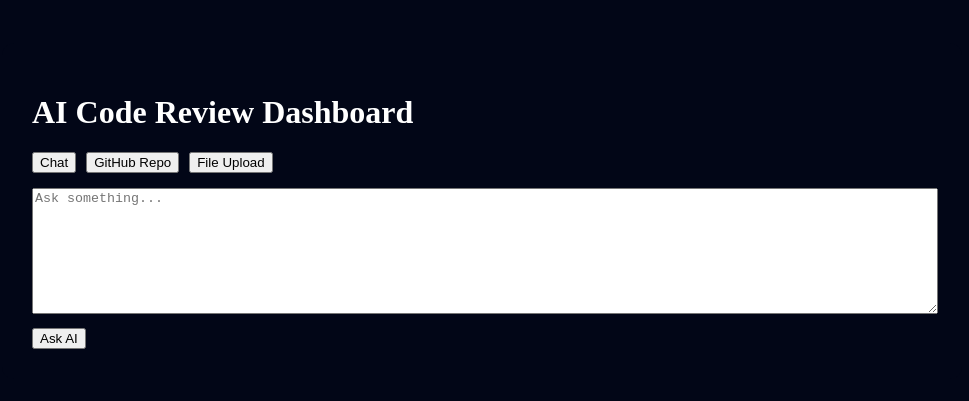
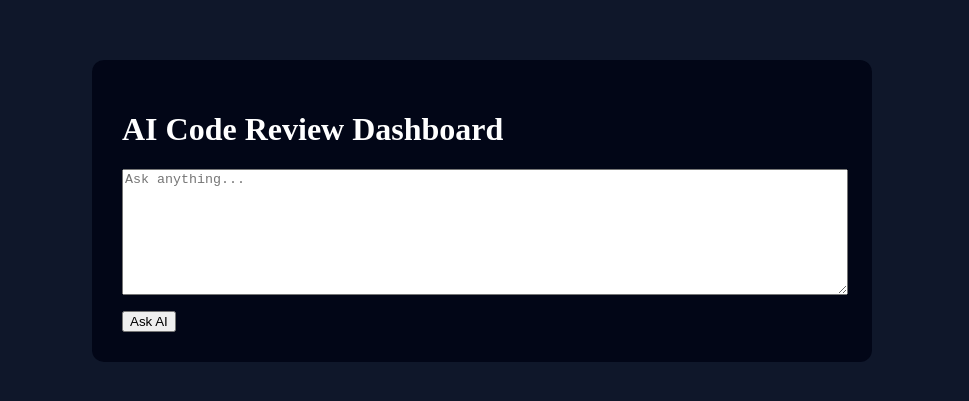
Before and after one commit to sujan7710/ai-agentic-assistant, a React (Vite) app in the folder frontend/ai-frontend/: page / in a window 1280 px wide. Shown: the part 189-590 px from the top of the page, without its empty margins (158-1127 px from the left). Built offline with nearby package versions, Linux system fonts and the light colour scheme.

Commit message:
ollama to gemini

```diff
--- a/frontend/ai-frontend/src/App.jsx
+++ b/frontend/ai-frontend/src/App.jsx
@@ -1,26 +1,31 @@
 import { useState } from "react";
 
-const API_BASE = "https://ai-agentic-backend.onrender.com";
+const API_BASE = "https://ai-agentic-backend1.onrender.com";
 
 export default function App() {
-  const [mode, setMode] = useState("chat");
   const [message, setMessage] = useState("");
-  const [repoUrl, setRepoUrl] = useState("");
-  const [files, setFiles] = useState([]);
+  const [reply, setReply] = useState("");
+  const [error, setError] = useState("");
+  const [loading, setLoading] = useState(false);
 
-  const [output, setOutput] = useState("");
-  const [loading, setLoading] = useState(false);
-  const [error, setError] = useState("");
+  const sendMessage = async () => {
+    if (!message.trim()) return;
 
-  const callApi = async (url, options) => {
     setLoading(true);
     setError("");
-    setOutput("");
+    setReply("");
+
     try {
-      const res = await fetch(url, options);
-      if (!res.ok) throw new Error();
+      const res = await fetch(`${API_BASE}/chat`, {
+        method: "POST",
+        headers: { "Content-Type": "application/json" },
+        body: JSON.stringify({ message }),
+      });
+
       const data = await res.json();
-      return data;
+      if (!res.ok) throw new Error(data.detail);
+
+      setReply(data.reply);
     } catch {
       setError("Request failed");
     } finally {
@@ -28,80 +33,24 @@ export default function App() {
     }
   };
 
-  const handleChat = async () => {
-    const data = await callApi(`${API_BASE}/chat`, {
-      method: "POST",
-      headers: { "Content-Type": "application/json" },
-      body: JSON.stringify({ message }),
-    });
-    if (data) setOutput(data.reply);
-  };
-
-  const handleRepo = async () => {
-    const data = await callApi(`${API_BASE}/full-code-review`, {
-      method: "POST",
-      headers: { "Content-Type": "application/json" },
-      body: JSON.stringify({ repo_url: repoUrl }),
-    });
-    if (data) setOutput(data.full_code_review);
-  };
-
-  const handleFiles = async () => {
-    const formData = new FormData();
-    for (const f of files) formData.append("files", f);
-
-    const data = await callApi(`${API_BASE}/explain-file`, {
-      method: "POST",
-      body: formData,
-    });
-    if (data) setOutput(data.analysis);
-  };
-
   return (
     <div style={styles.page}>
       <div style={styles.card}>
         <h1>AI Code Review Dashboard</h1>
 
-        <div style={styles.tabs}>
-          <button onClick={() => setMode("chat")}>Chat</button>
-          <button onClick={() => setMode("repo")}>GitHub Repo</button>
-          <button onClick={() => setMode("file")}>File Upload</button>
-        </div>
+        <textarea
+          style={styles.textarea}
+          value={message}
+          onChange={(e) => setMessage(e.target.value)}
+          placeholder="Ask anything..."
+        />
 
-        {mode === "chat" && (
-          <>
-            <textarea
-              style={styles.textarea}
-              placeholder="Ask something..."
-              value={message}
-              onChange={(e) => setMessage(e.target.value)}
-            />
-            <button onClick={handleChat}>Ask AI</button>
-          </>
-        )}
+        <button onClick={sendMessage} disabled={loading}>
+          {loading ? "Thinking..." : "Ask AI"}
+        </button>
 
-        {mode === "repo" && (
-          <>
-            <input
-              style={styles.input}
-              placeholder="https://github.com/user/repo"
-              value={repoUrl}
-              onChange={(e) => setRepoUrl(e.target.value)}
-            />
-            <button onClick={handleRepo}>Analyze Repo</button>
-          </>
-        )}
-
-        {mode === "file" && (
-          <>
-            <input type="file" multiple onChange={(e) => setFiles(e.target.files)} />
-            <button onClick={handleFiles}>Analyze Files</button>
-          </>
-        )}
-
-        {loading && <p>Processing...</p>}
-        {error && <p style={{ color: "red" }}>{error}</p>}
-        {output && <pre style={styles.output}>{output}</pre>}
+        {reply && <pre style={styles.reply}>{reply}</pre>}
+        {error && <p style={styles.error}>{error}</p>}
       </div>
     </div>
   );
@@ -110,37 +59,30 @@ export default function App() {
 const styles = {
   page: {
     minHeight: "100vh",
-    background: "#020617",
+    background: "#0f172a",
     display: "flex",
     justifyContent: "center",
     alignItems: "center",
     color: "white",
   },
   card: {
-    width: "900px",
+    width: "720px",
     background: "#020617",
     padding: "30px",
     borderRadius: "12px",
   },
-  tabs: {
-    display: "flex",
-    gap: "10px",
-    marginBottom: "15px",
-  },
   textarea: {
     width: "100%",
     height: "120px",
-    marginBottom: "10px",
+    marginBottom: "12px",
   },
-  input: {
-    width: "100%",
-    marginBottom: "10px",
-    padding: "8px",
-  },
-  output: {
+  reply: {
+    background: "#020617",
+    padding: "15px",
     marginTop: "15px",
     whiteSpace: "pre-wrap",
-    maxHeight: "400px",
-    overflow: "auto",
+  },
+  error: {
+    color: "red",
   },
 };
```
Also changed, not shown: 2 other files (tests, documents, lock files or other folders).
